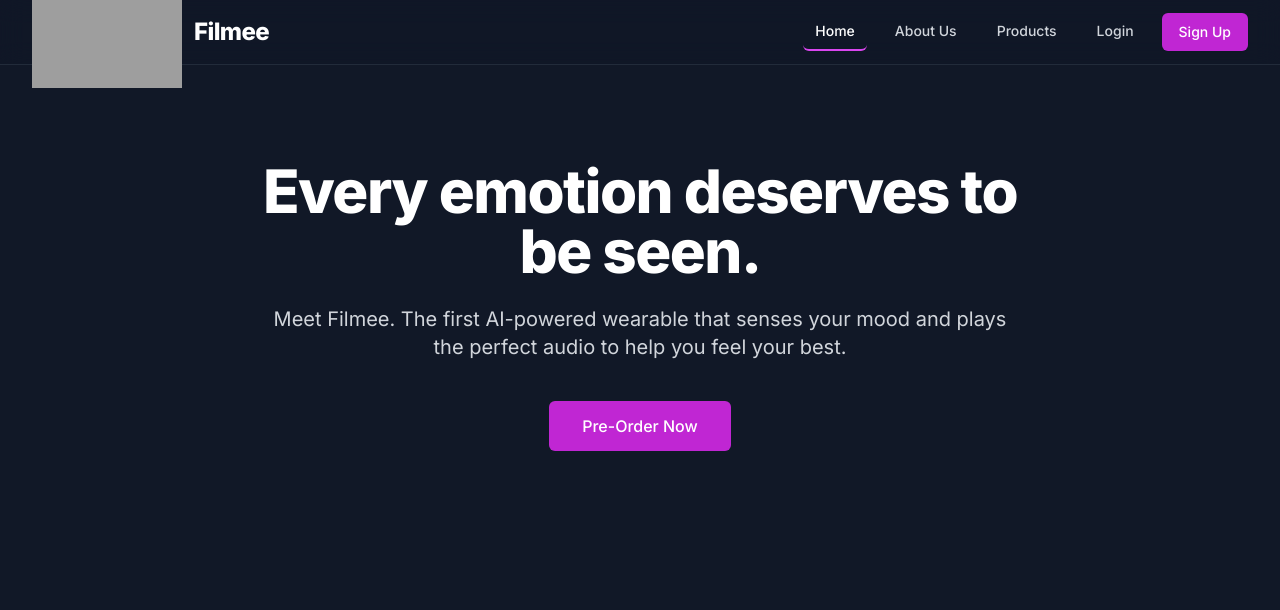
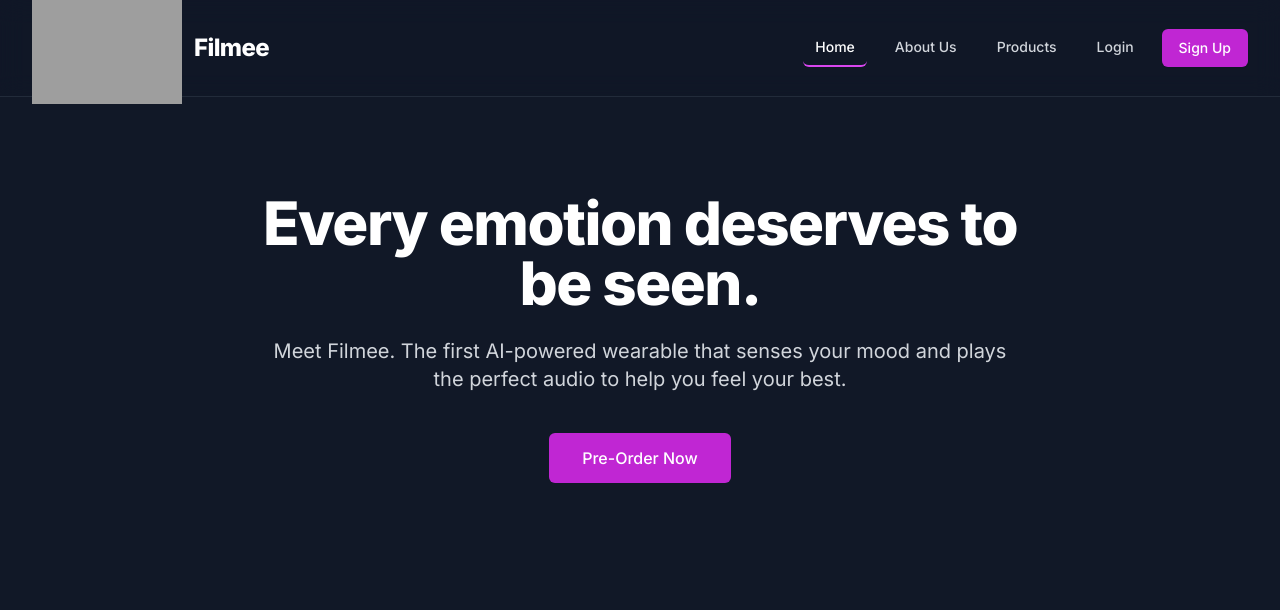
Before and after one commit to sujalrawat884/Filmee, a FastAPI app: page / in a window 1280 px wide. Shown: the top 610 px of the page. Run offline with FastAPI, Linux system fonts and the light colour scheme; grey boxes labelled with a size stand in for pictures from a placeholder-image service; some libraries are stand-ins or nearby versions; grey boxes are pictures that could not be loaded.

Commit message:
Nav Height

```diff
--- a/backend/templates/index.html
+++ b/backend/templates/index.html
@@ -37,7 +37,7 @@
         <!-- ===== NAVBAR ===== -->
         <nav class="sticky top-0 z-50 bg-gray-900/70 backdrop-blur-md border-b border-gray-700/50">
             <div class="max-w-7xl mx-auto px-4 sm:px-6 lg:px-8">
-                <div class="flex justify-between h-16">
+                <div class="flex justify-between h-24">
                     <!-- Logo -->
                     <div class="flex-shrink-0 flex items-center">
                         <a href="#" class="flex items-center space-x-3" onclick="showPage('home')">
```
